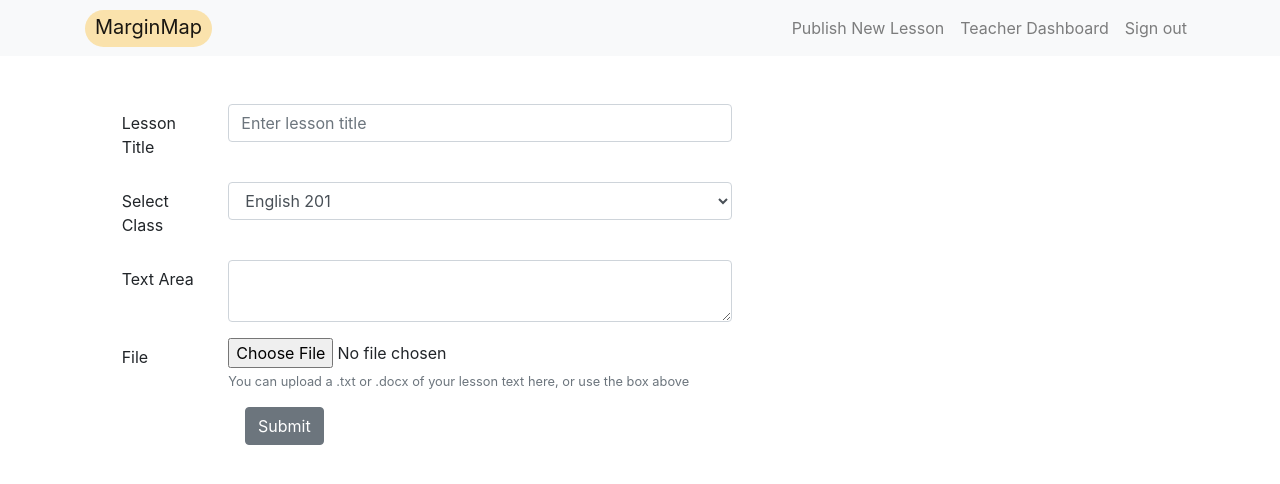
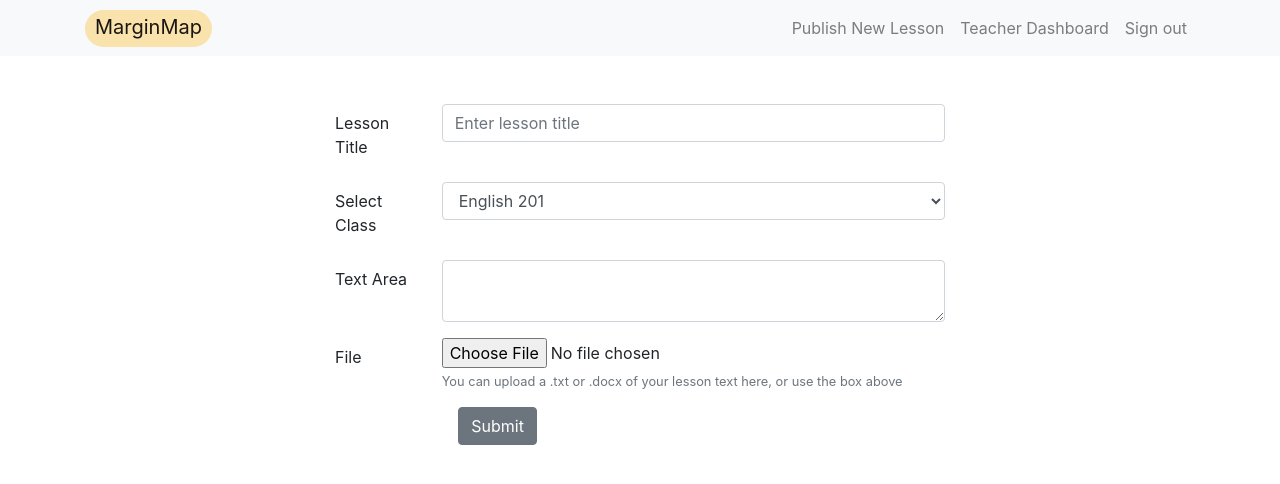
Before and after one commit to jdbuysse/margin-map-frontend, a React (Create React App) app: page /newlesson in a window 1280 px wide. Shown: the top 484 px of the page. Built offline with nearby package versions, Linux system fonts and the light colour scheme.

Commit message:
added to readme and aligned spacing on 'new lesson' component

```diff
--- a/src/components/NewLesson.js
+++ b/src/components/NewLesson.js
@@ -4,7 +4,7 @@ import { Col, Button, Form, FormGroup, Label, Input, FormText } from 'reactstrap
 const NewLesson = () => {
     return (
         <div>
-            <Col sm={{ size: 6, order: 2, offset: 1 }}>
+            <Col sm={{ size: 6, order: 2, offset: 3 }}>
                 <Form>
                     <FormGroup row>
                         <Label for="exampleEmail" sm={2}>Lesson Title</Label>
```
Also changed, not shown: 1 other file (tests, documents, lock files or other folders).
